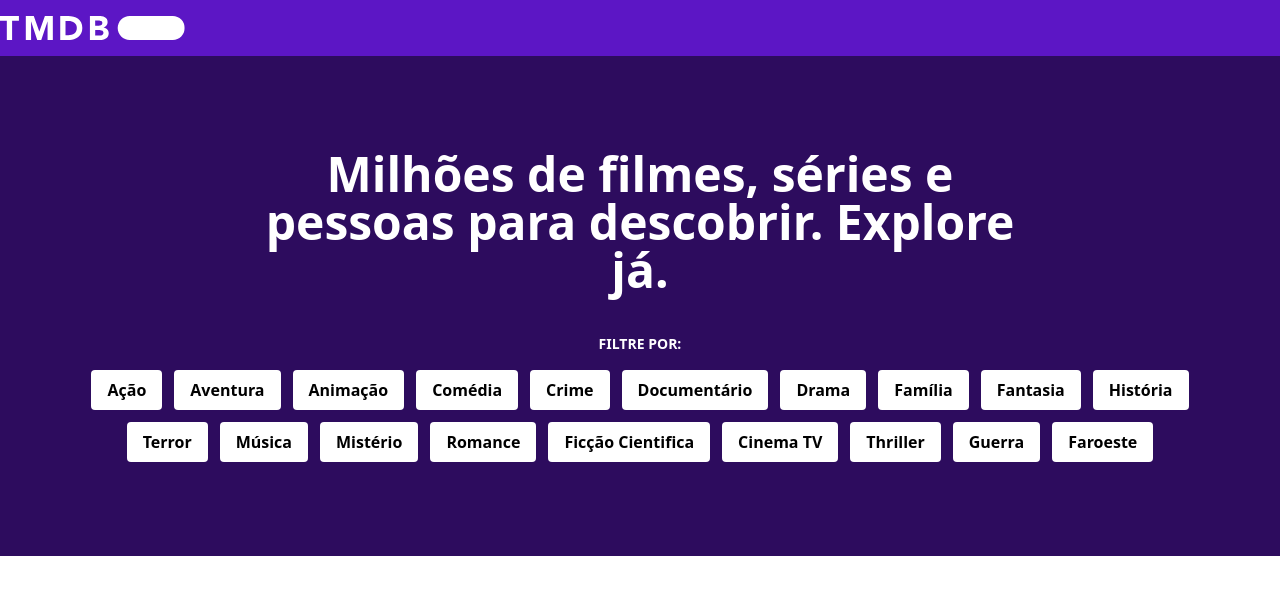
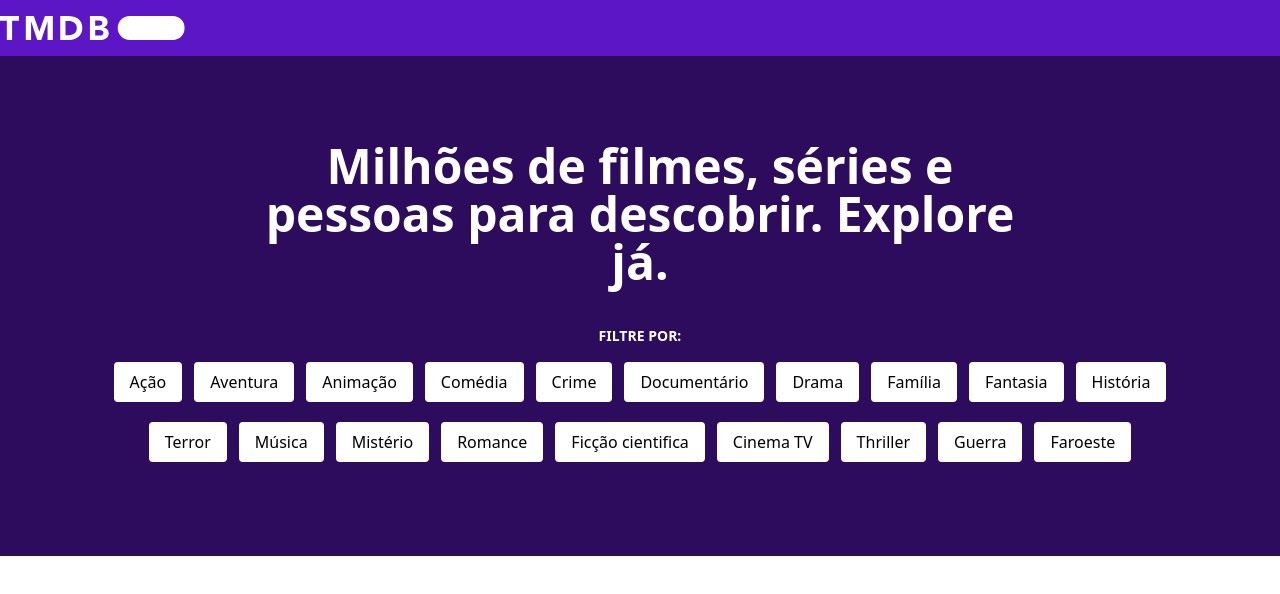
Before and after one commit to fernandoprestes/movue-catalog, a Vue app: page / in a window 1280 px wide. Shown: the top 594 px of the page. Built offline with nearby package versions, Linux system fonts and the light colour scheme.

Commit message:
feat: filter select

```diff
--- a/src/components.d.ts
+++ b/src/components.d.ts
@@ -7,6 +7,7 @@ export {}
 
 declare module '@vue/runtime-core' {
   export interface GlobalComponents {
+    IconClose: typeof import('./components/IconClose.vue')['default']
     IconLogo: typeof import('./components/IconLogo.vue')['default']
     MovieCard: typeof import('./components/MovieCard.vue')['default']
     MovieFilter: typeof import('./components/MovieFilter.vue')['default']
--- /dev/null
+++ b/src/components/IconClose.vue
@@ -0,0 +1,16 @@
+<template>
+  <div>
+    <svg
+      xmlns="http://www.w3.org/2000/svg"
+      xmlns:xlink="http://www.w3.org/1999/xlink"
+      width="1em"
+      height="1em"
+      viewBox="0 0 24 24"
+    >
+      <path
+        fill="currentColor"
+        d="m12 13.4l-4.9 4.9q-.275.275-.7.275q-.425 0-.7-.275q-.275-.275-.275-.7q0-.425.275-.7l4.9-4.9l-4.9-4.9q-.275-.275-.275-.7q0-.425.275-.7q.275-.275.7-.275q.425 0 .7.275l4.9 4.9l4.9-4.9q.275-.275.7-.275q.425 0 .7.275q.275.275.275.7q0 .425-.275.7L13.4 12l4.9 4.9q.275.275.275.7q0 .425-.275.7q-.275.275-.7.275q-.425 0-.7-.275Z"
+      ></path>
+    </svg>
+  </div>
+</template>
--- a/src/components/MovieFilter.vue
+++ b/src/components/MovieFilter.vue
@@ -1,103 +1,126 @@
 <script lang="ts" setup>
-  const filterOptionsSelect = [
+  interface Tags {
+    id: string;
+    label: string;
+  }
+  const tagsSelected = ref<string[]>([]);
+
+  const filterOptionsSelect: Array<Tags> = [
     {
-      name: 'action',
-      label: 'ação',
+      id: '28',
+      label: 'Ação',
     },
     {
-      name: 'action',
+      id: '12',
       label: 'Aventura',
     },
     {
-      name: 'action',
+      id: '16',
       label: 'Animação',
     },
     {
-      name: 'action',
+      id: '35',
       label: 'Comédia',
     },
     {
-      name: 'action',
+      id: '80',
       label: 'Crime',
     },
     {
-      name: 'action',
+      id: '99',
       label: 'Documentário',
     },
     {
-      name: 'action',
+      id: '18',
       label: 'Drama',
     },
     {
-      name: 'action',
+      id: '10751',
       label: 'Família',
     },
     {
-      name: 'action',
+      id: '14',
       label: 'Fantasia',
     },
     {
-      name: 'action',
+      id: '36',
       label: 'História',
     },
     {
-      name: 'action',
+      id: '27',
       label: 'Terror',
     },
     {
-      name: 'action',
+      id: '10402',
       label: 'Música',
     },
     {
-      name: 'action',
+      id: '9648',
       label: 'Mistério',
     },
     {
-      name: 'action',
+      id: '10749',
       label: 'Romance',
     },
     {
-      name: 'action',
+      id: '878',
       label: 'Ficção cientifica',
     },
     {
-      name: 'action',
+      id: '10770',
       label: 'Cinema TV',
     },
     {
-      name: 'action',
+      id: '53',
       label: 'Thriller',
     },
     {
-      name: 'action',
+      id: '10752',
       label: 'Guerra',
     },
     {
-      name: 'action',
+      id: '37',
       label: 'Faroeste',
     },
   ];
+
+  const removeSelectedItem = (idd: string) => {
+    tagsSelected.value = tagsSelected.value.filter(item => item !== idd);
+  };
 </script>
 <template>
   <div>
     <p class="mt-10 mb-4 text-sm font-bold uppercase text-white">Filtre por:</p>
     <div class="flex w-full flex-wrap gap-3 lg:justify-center">
       <div
-        v-for="(item, index) in filterOptionsSelect"
-        :key="index"
-        class="w-fit cursor-pointer rounded bg-white px-4 py-2"
+        v-for="item in filterOptionsSelect"
+        :key="item.id"
+        class="relative mb-2 flex items-center justify-between rounded bg-white"
+        :class="{ 'bg-[#D18000] text-white': tagsSelected.includes(item.id) }"
       >
-        <label
-          :for="item.name"
-          class="cursor-pointer select-none font-bold capitalize"
-          >{{ item.label }}</label
+        <div class="flex w-full items-center justify-center">
+          <input
+            :id="item.id"
+            v-model="tagsSelected"
+            :value="item.id"
+            :name="item.id"
+            type="checkbox"
+            class="sr-only"
+          />
+          <label
+            :for="item.id"
+            class="inline-block w-full cursor-pointer px-4 py-2"
+            :class="{ 'pointer-events-none': tagsSelected.includes(item.id) }"
+            >{{ item.label }}</label
+          >
+        </div>
+        <span
+          v-if="tagsSelected.includes(item.id)"
+          class="-translate-x-2 cursor-pointer rounded-full bg-white text-[#d18000]"
+          @click="removeSelectedItem(item.id)"
         >
-        <input
-          :id="item.name"
-          type="radio"
-          :name="item.name"
-          class="sr-only"
-        />
+          <IconClose />
+        </span>
       </div>
     </div>
   </div>
```
